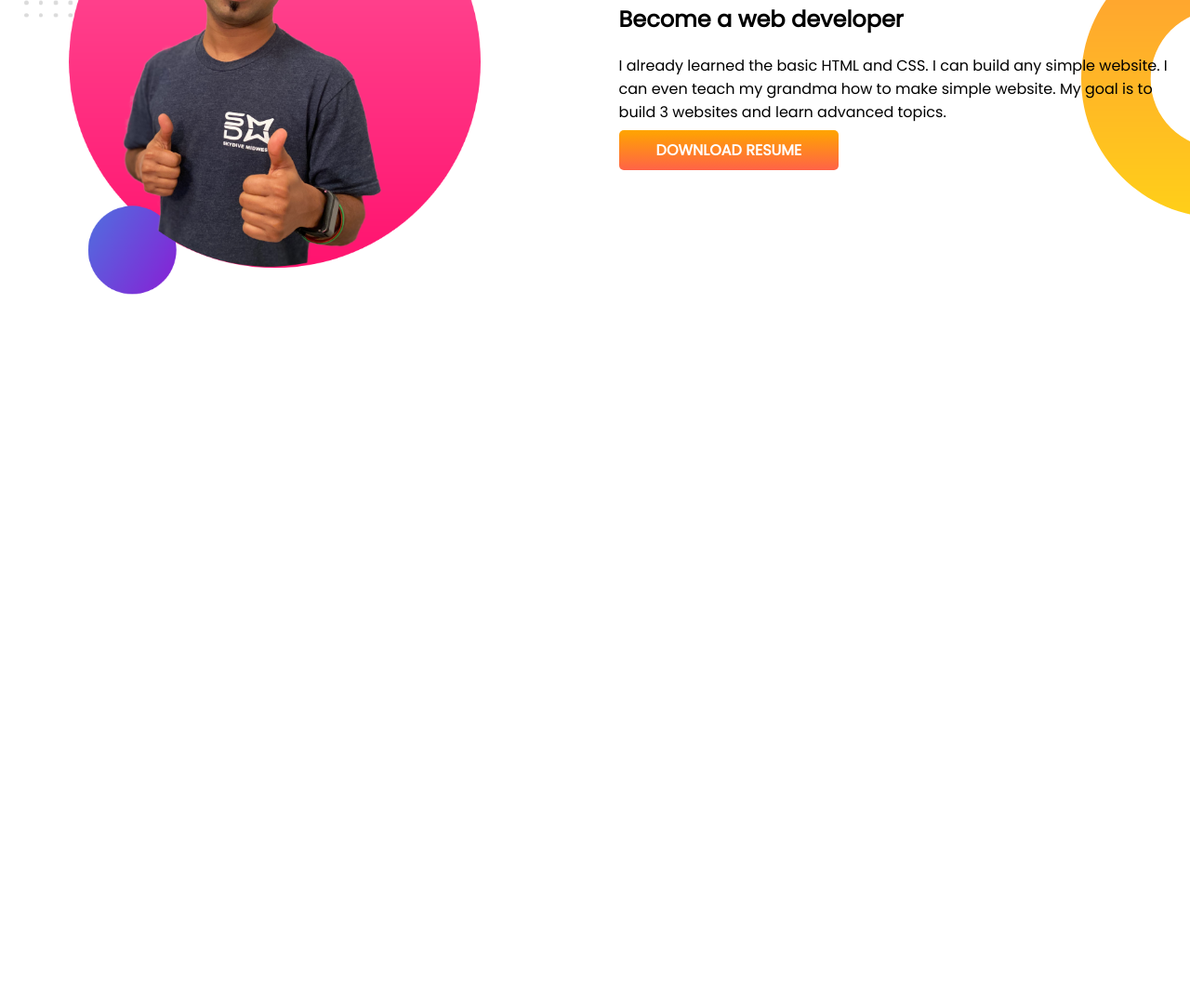
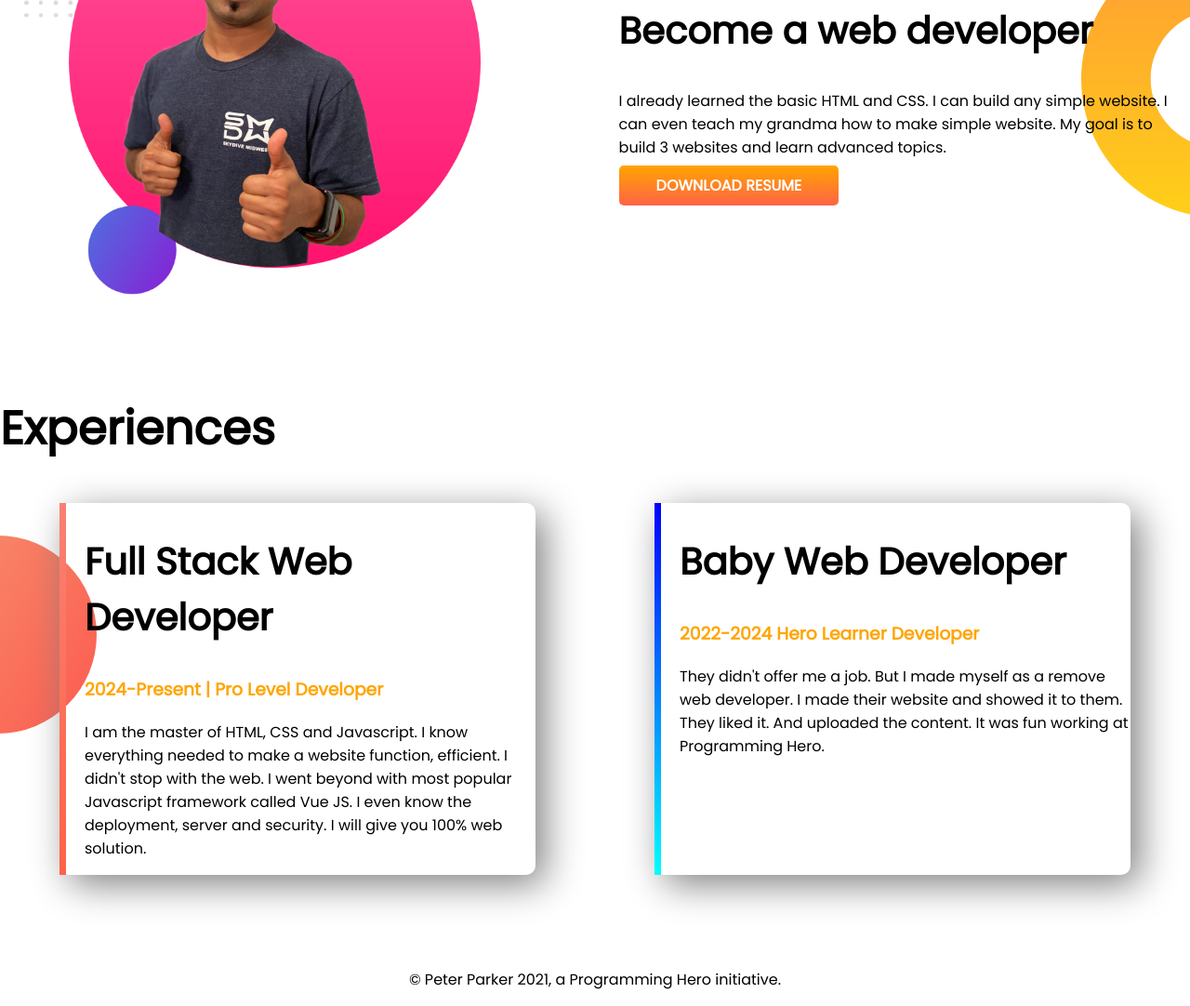
Before and after one commit to samiulporag/developer-portfolio, a plain HTML site: page index.html in a window 1280 px wide. Shown: the part 750-1832 px from the top of the page at 93% size. Before the commit the page ends 1174 px from the top, so only its background shows below. Drawn offline with Linux system fonts and the light colour scheme.

Commit message:
footer added

```diff
--- a/index.html
+++ b/index.html
@@ -13,7 +13,7 @@
 </head>
 
 <body>
-    <section class="top-banner">
+    <section class="top-banner flexible-container">
         <div class="half-width">
             <h1> WELCOME TO</h1>
             <h1> <span class="orange-color">PETER PARKER</span> WORLD!</h1>
@@ -30,7 +30,7 @@
             <img src="images/my-bg1.png" alt="">
         </div>
     </section>
-    <section class="dream-big">
+    <section class="dream-big flexible-container">
         <div class="half-width">
             <img src="images/jhankar2.png" alt="">
         </div>
@@ -45,6 +45,32 @@
         </div>
 
     </section>
+    <section class="experience-area">
+        <h1>Experiences</h1>
+        <div class="flexible-container">
+            <div id="full-stack-experience" class="experience-item">
+                <h2>Full Stack Web Developer</h2>
+                <h3 class="orange-color">2024-Present | Pro Level Developer</h3>
+                <p>I am the master of HTML, CSS and Javascript. I know everything needed to make a website function,
+                    efficient. I didn't stop with the web. I went beyond with most popular Javascript framework called
+                    Vue
+                    JS. I even know the deployment, server and security. I will give you 100% web solution.</p>
+
+            </div>
+            <div id="web-dev-experience" class="experience-item">
+                <h2>Baby Web Developer</h2>
+                <h3 class="orange-color">2022-2024 Hero Learner Developer</h3>
+                <p>They didn't offer me a job. But I made myself as a remove web developer. I made their website and
+                    showed
+                    it to them. They liked it. And uploaded the content. It was fun working at Programming Hero.</p>
+
+            </div>
+        </div>
+
+    </section>
+    <footer>
+        <p>© Peter Parker 2021, a Programming Hero initiative.</p>
+    </footer>
 </body>
 
 </html>
--- a/style.css
+++ b/style.css
@@ -5,10 +5,13 @@ body{
 h1{
     font-size: 50px;
 }
+h2{
+    font-size: 40px;
+}
 .orange-color{
     color: orange;
 }
-section{
+.flexible-container{
     display: flex;
     margin-bottom: 100px;
 }
@@ -36,3 +39,29 @@ section{
     background-repeat: no-repeat;
     background-position: right;
 }
+.experience-area{
+    background-image: url(images/exp-bg.png);
+    background-repeat: no-repeat;
+    background-position: left;
+}
+.experience-item{
+    width: 40%;
+    margin-left: 5%;
+    margin-right: 5%;
+    padding-left: 20px;
+    border-radius: 10px;
+    box-shadow: 10px 10px 40px gray;
+}
+#web-dev-experience{
+    border-left: 7px solid;
+    border-image: linear-gradient(blue, cyan);
+    border-image-slice: 1;
+}
+#full-stack-experience{
+    border-left: 7px solid;
+    border-image: linear-gradient(salmon, tomato);
+    border-image-slice: 1;
+}
+footer p{
+    text-align: center;
+}
```
